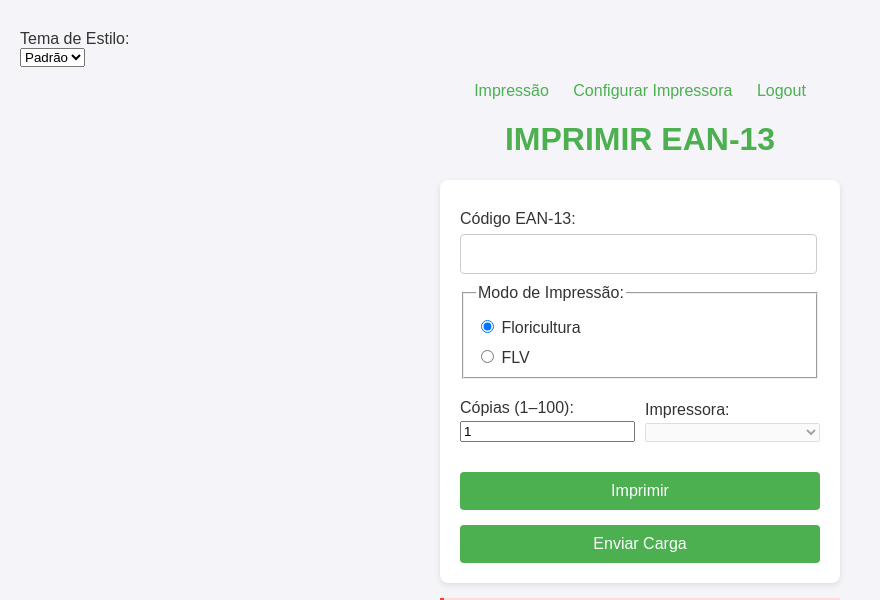
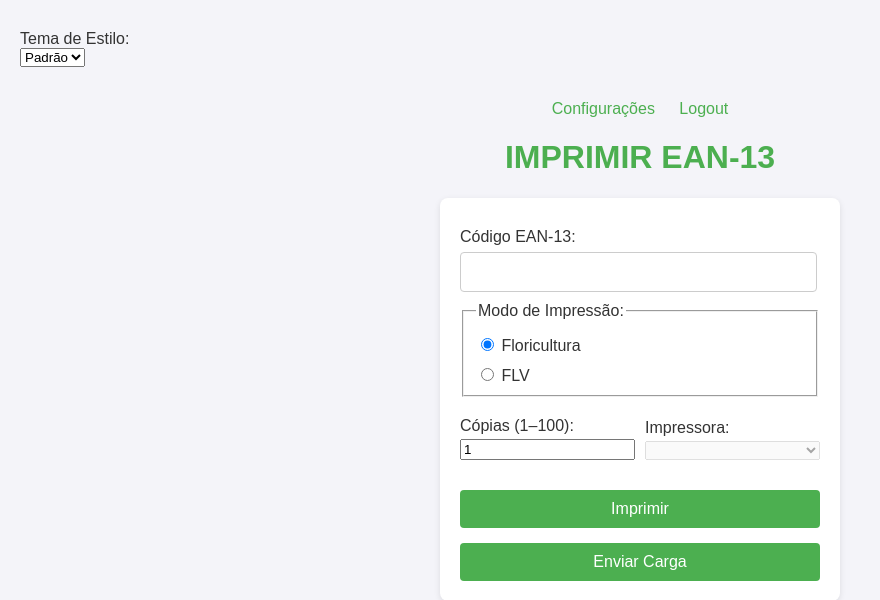
Before and after one commit to Deyvidhalaten/ImpressoraZQ230, a Flask app: page / in a window 1280 px wide. Shown: the top 600 px of the page, without its empty margins (0-880 px from the left). Run offline with Flask 3, Linux system fonts and the light colour scheme; the visitor is signed in with stand-in values (Sample User, id 1); parts of the project's set-up code (start-up, migrations or seed data) failed here and were passed over.

Commit message:
Update index.html

```diff
--- a/templates/index.html
+++ b/templates/index.html
@@ -22,13 +22,17 @@
 
   <div class="container">
 <div class="nav">
-      <a class="link1" href="{{ url_for('index') }}" >Impressão</a>
+  <div class="nav-logo">
+    <img src="" />
+  </div>
+  <div class="nav-links">
     {% if session.get('logged_in') %}
-        <a class="link2" href="{{ url_for('settings') }}">Configurar Impressora</a>
+      <a class="link2" href="{{ url_for('settings') }}">Configurações</a>
       <a class="link3" href="{{ url_for('logout') }}">Logout</a>
     {% else %}
       <a class="link4" href="{{ url_for('login', next=url_for('settings')) }}">Admin</a>
     {% endif %}
+  </div>
 </div>
 
     <h1 class="texto1">IMPRIMIR EAN-13</h1>
```
Lines whose indentation alone changed are shown as unchanged.
